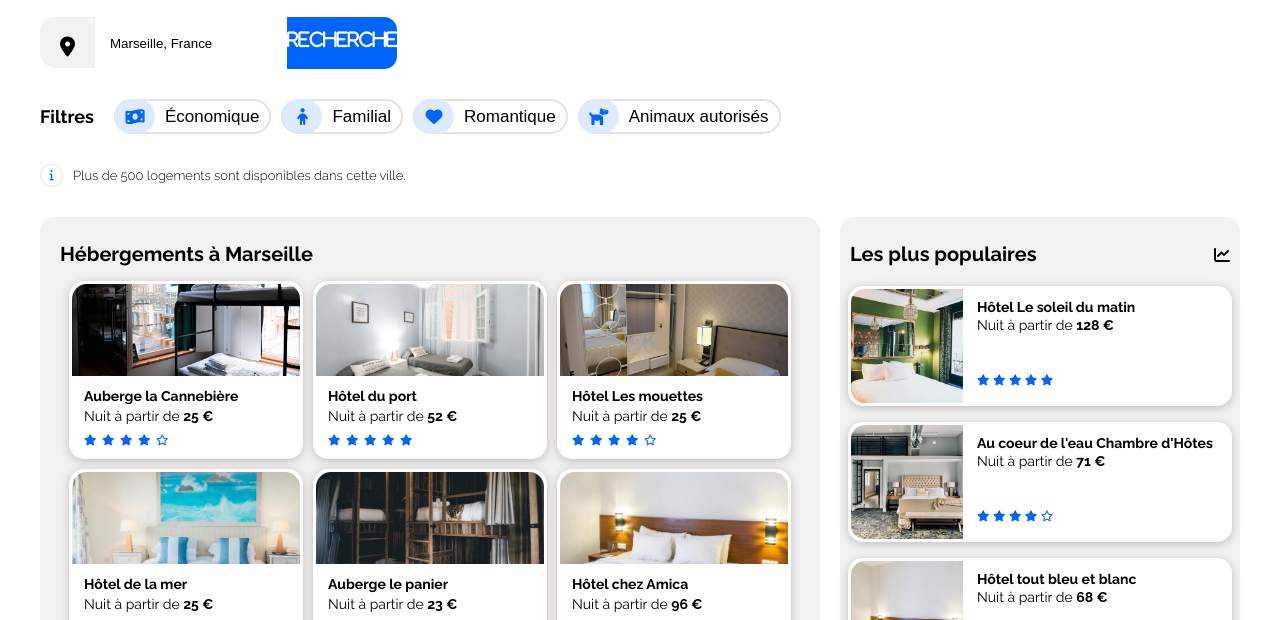
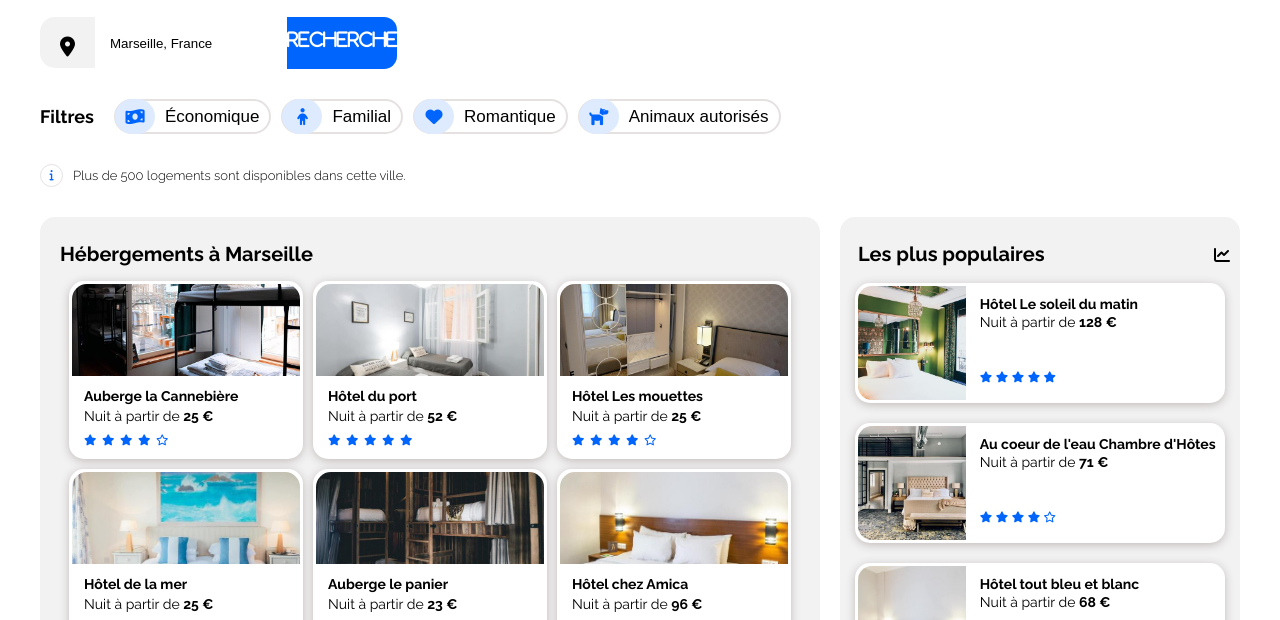
Before and after one commit to pascalinecte91/P2_Booki_-Transformez_maquette, a website: page index.html in a window 1280 px wide. Shown: the part 163-783 px from the top of the page. Drawn offline with Linux system fonts and the light colour scheme.

Commit message:
controle padding

```diff
--- a/css/style.css
+++ b/css/style.css
@@ -342,7 +342,7 @@ p {
     display: flex;
     justify-content: space-between;
     align-items: baseline;
-    padding: 25px 10px 5px 10px;
+    padding: 25px 10px 5px 18px;
 }
 
 .popular .title i {
@@ -357,7 +357,7 @@ p {
     gap: 1px 5px;
     background-color: white;
     border-radius: 15px;
-    margin: 8px;
+    margin: 15px;
     box-shadow: 0px 2px 10px var(--gray-light-box);
     height: 120px;
     border: 2px solid transparent;
@@ -369,6 +369,10 @@ a:hover .popularItem {
     transform: scale(1.05);
     transition: 0.5s;
 
+}
+
+.popular a {
+    margin-top: -10px;
 }
 
 .popularContent {
--- a/css/style.mobile.css
+++ b/css/style.mobile.css
@@ -143,7 +143,7 @@ button.btn-gray-light i {
 
 .hebergements .title {
     font-size: var(--title-section-mobile);
-    padding: 25px 0px 15px 20px;
+    padding: 25px 0px 15px 5px;
 }
 
 .hebergment {
@@ -201,6 +201,9 @@ button.btn-gray-light i {
     border-radius: 20px 0px 0px 20px;
 }
 
+.popular a {
+    margin-top: inherit;
+}
 .popularItem {
     height: 160px;
     margin: 0px 5px 10px 5px;
@@ -235,7 +238,7 @@ h3.popularName {
 }
 
 .popular h2.title {
-    padding: 30px 15px 20px 20px;
+    padding: 30px 15px 20px 5px;
 }
 
 .popular h2.title i {
--- a/css/style.tablet.css
+++ b/css/style.tablet.css
@@ -37,12 +37,8 @@ main {
     display: none;
 }
 
-.hebergements {
-    padding-top: 10px;
-}
-
 .hebergements .title {
-    padding: 15px 0px 0px 25px;
+    padding: 24px 0px 0px 10px;
     font-size: 17px;
     color: black;
 }
@@ -83,12 +79,12 @@ h2.title {
 /*******************
        POPULAR
 ********************/
-.popular {
-    gap: 30px ;
+.popular .title {
+    padding-left: 17px;
 }
 
 .popularItem {
-    height: 195px;
+    height: 225px;
     flex-direction: column;
     align-items: flex-start;
 }
```
Also changed, not shown: index.html (+16 -12 lines).
